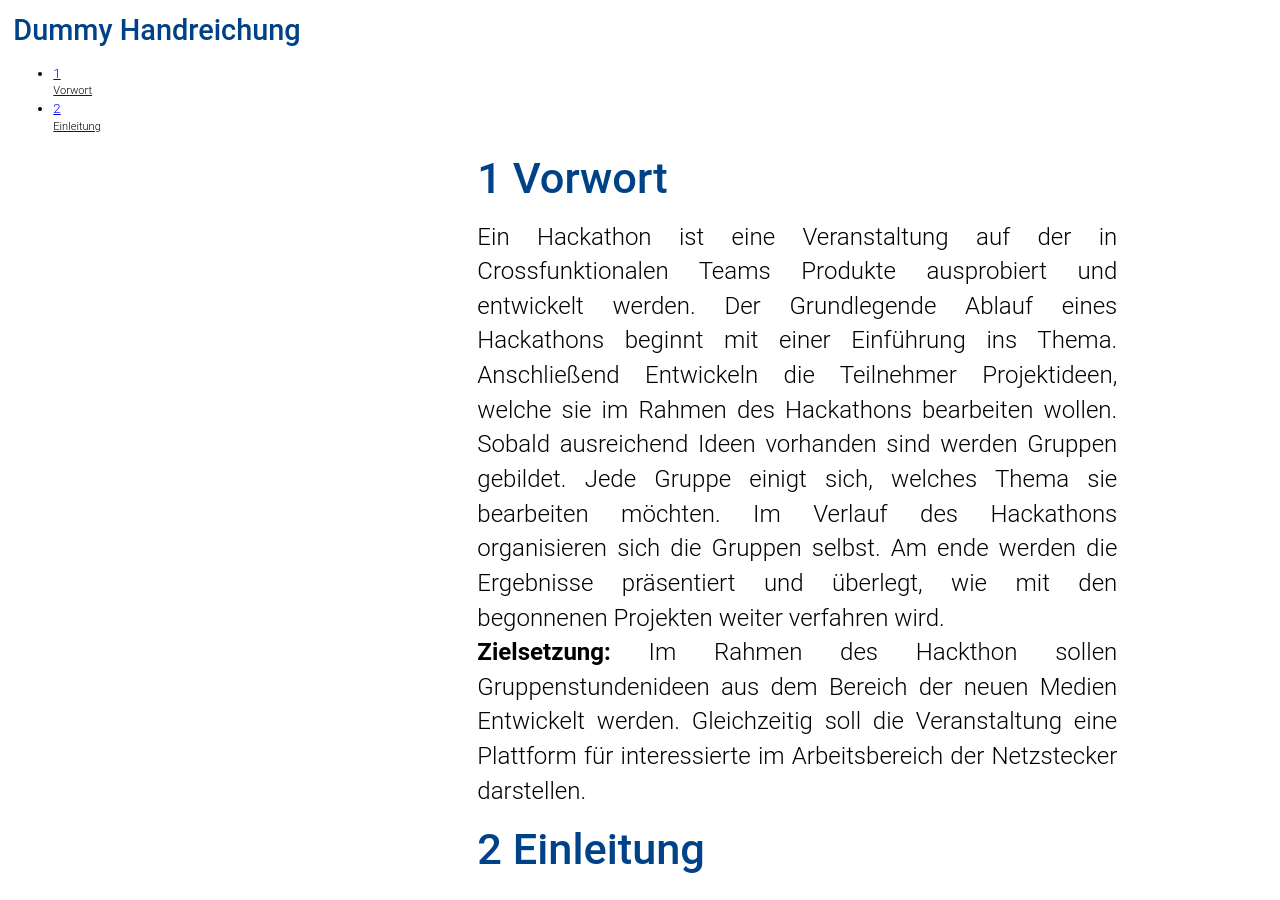
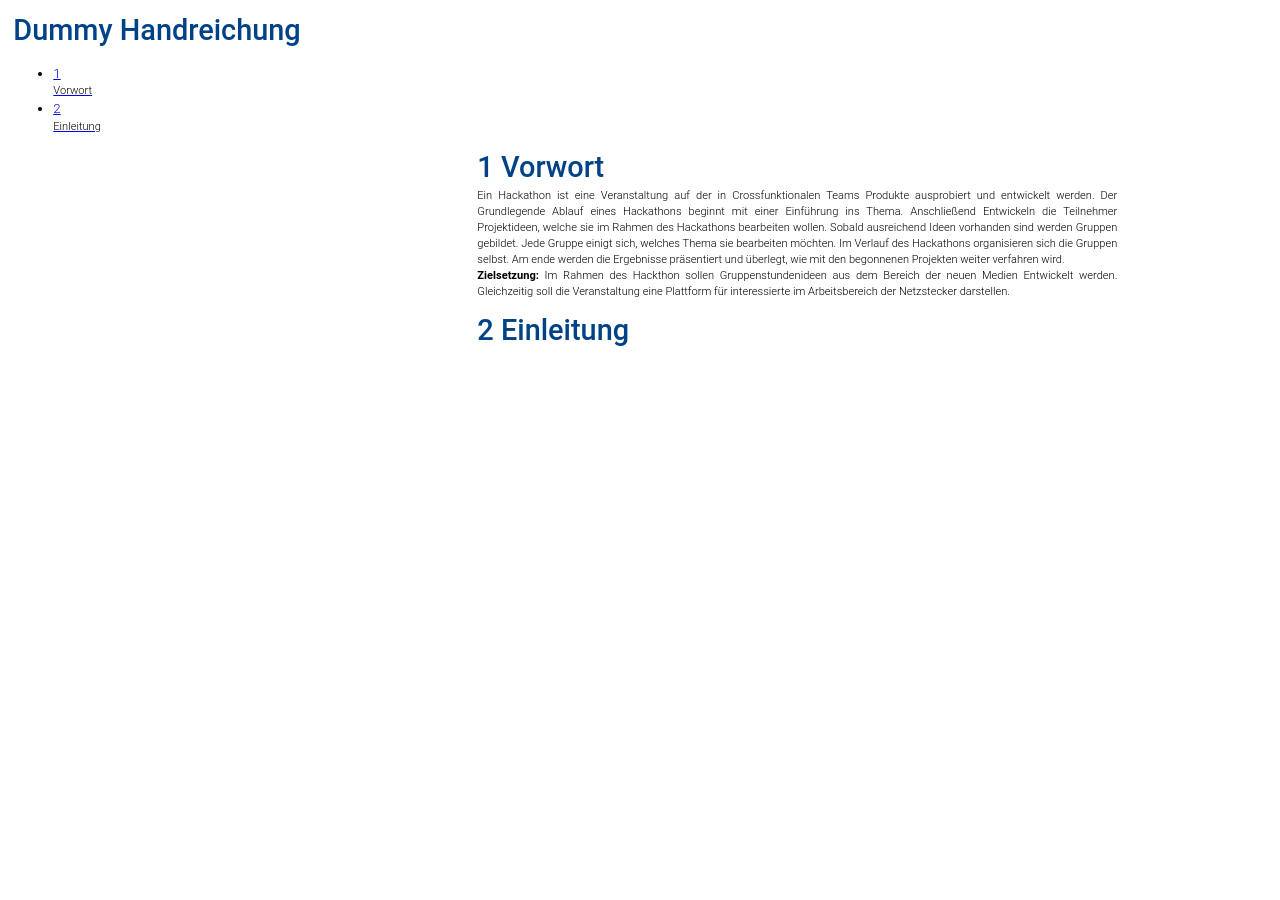
Before and after one commit to joek/Dummy-HR, a Jekyll site: the page built from index.html, in a window 1280 px wide. Built offline with Jekyll 4.4.1, drawn with Linux system fonts in a browser that asks for light colours.

Commit message:
layout.css korrektur

```diff
--- a/styles/styles.css
+++ b/styles/styles.css
@@ -8,7 +8,7 @@
 	font-weight:300;
 	line-height:1.44;
       }
-h1, section.kapitel-1, section.kapitel-2, section.kapitel-3 {
+h1, section.kapitel-1 h2, section.kapitel-2 h2, section.kapitel-3 h2{
 	color:#004287;
     font-family:Roboto, sans-serif;
 	font-size:2.167em;
```
